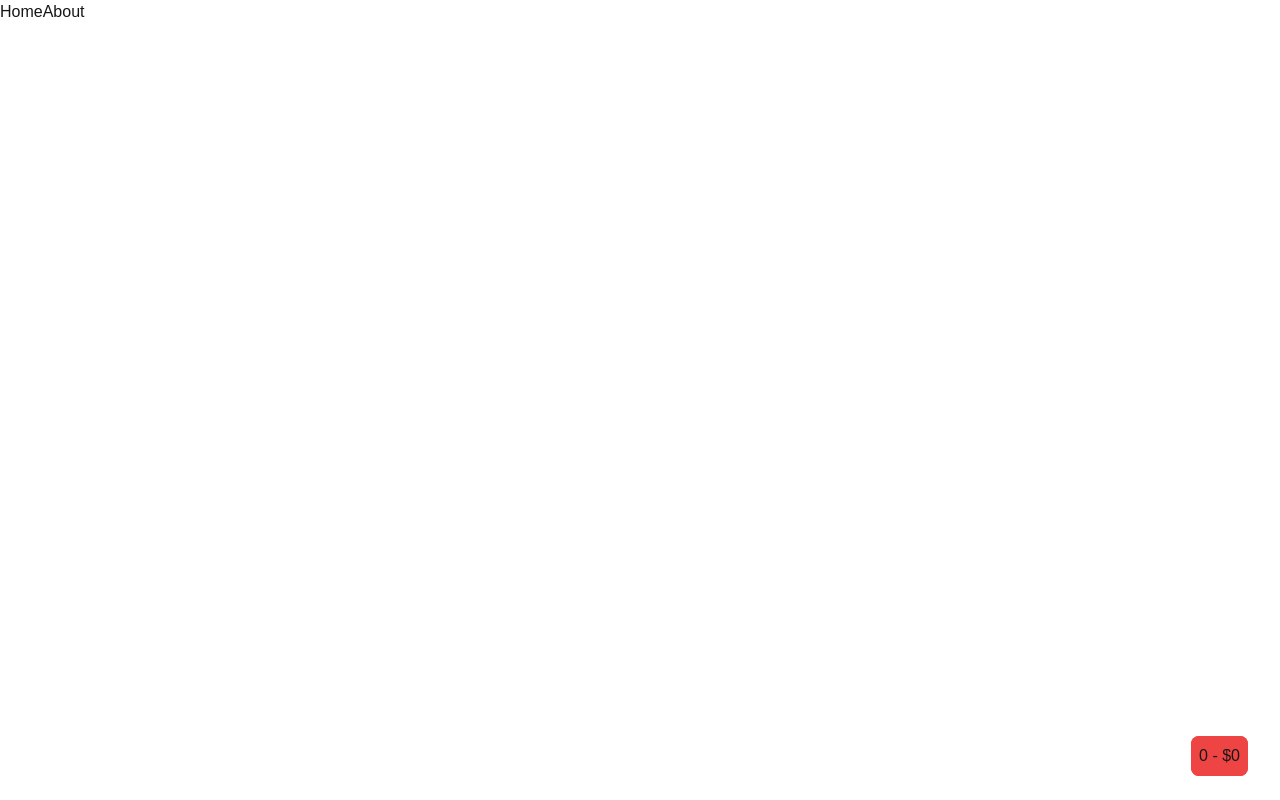
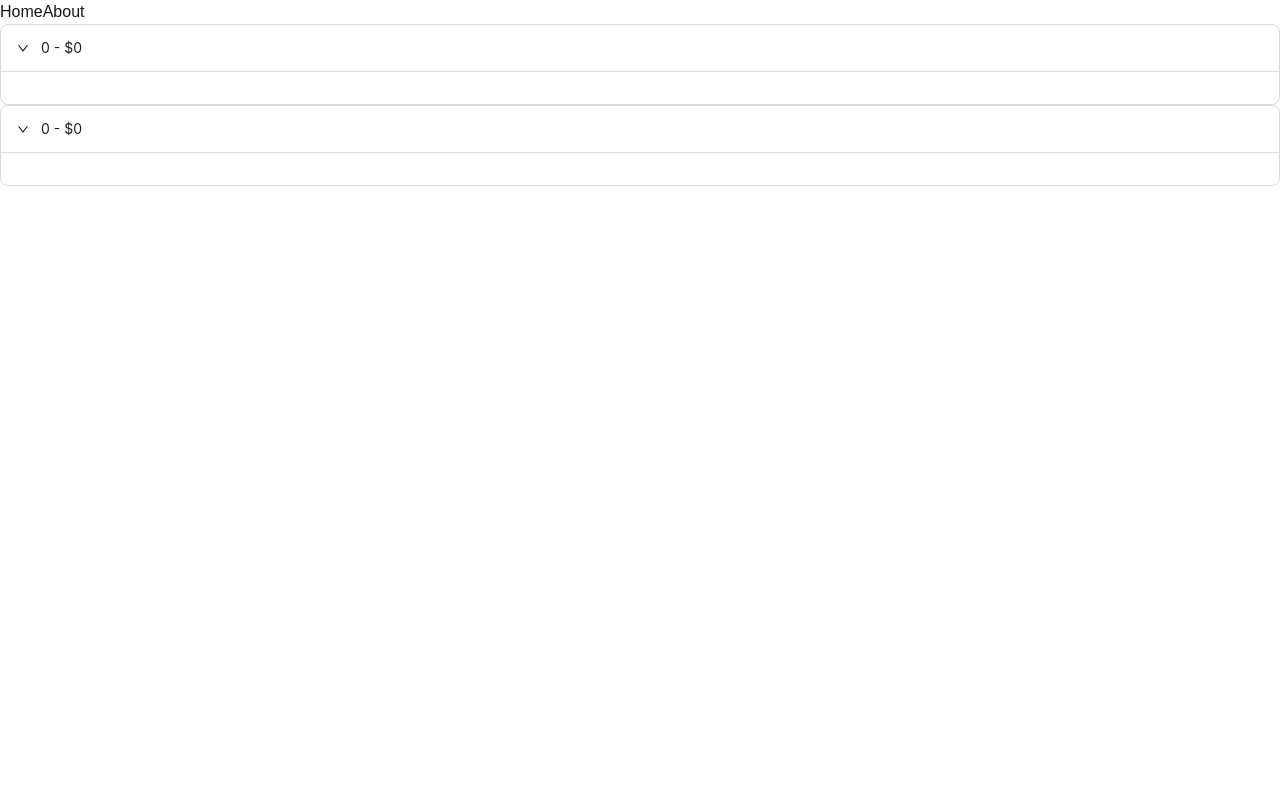
Before and after one commit to FahadAbdulQayyum/next-appp, a Next.js app: page /popup in a window 1280 px wide. Built offline with nearby package versions, Linux system fonts and the light colour scheme.

Commit message:
Popup with Collapser halfly configured

```diff
--- a/src/app/popup/page.tsx
+++ b/src/app/popup/page.tsx
@@ -1,4 +1,10 @@
 "use client"
+
+import React from 'react';
+import type { CollapseProps } from 'antd';
+import { Collapse } from 'antd';
+
+import { DeleteOutlined } from '@ant-design/icons';
 
 import { useSelector, useDispatch } from 'react-redux';
 import { RootState } from '../../lib/store'; // Import the RootState type
@@ -7,7 +13,23 @@ import { incrementt, decrement } from '../../lib/features/counter/counterSlice';
 import { useRouter } from 'next/navigation';
 import { useEffect, useState } from 'react';
 
-const Popup = () => {
+const text = `
+  A dog is a type of domesticated animal.
+  Known for its loyalty and faithfulness,
+  it can be found as a welcome guest in many households across the world.
+`;
+
+const items: CollapseProps['items'] = [
+    {
+        key: '1',
+        label: 'pricee',
+        children: <p>{text}</p>,
+        //                 {obj && obj.productName.length + ' - ' + '$' + pricee}
+
+    }
+];
+
+const Popup: React.FC = () => {
 
     // const count = useSelector((state: RootState) => state.counter?.value);
     const obj = useSelector((state: RootState) => state.counter?.obj);
@@ -17,12 +39,21 @@ const Popup = () => {
 
     let prices: number[] = [];
     // let pricee: number = 0;
-    const [pricee, setPricee] = useState(0)
+
+    type productType = {
+        name: string,
+        price: number,
+        imageUrl: string,
+    }
+
+    const [pricee, setPricee] = useState(0);
+    const [products, setProducts] = useState<(productType | string)[]>([]);
 
     const router = useRouter();
 
     useEffect(() => {
         { console.log('obj.productName...', obj && obj.productName) }
+        obj && setProducts([...obj.productName])
         // let pricee = obj && obj.productName.reduce((a: any, b: any) => b.price + a.price, 0);
         // let pricee = obj && obj.productName.reduce((a: any, b: any) => +b.price + +a.price, 0);
         // let pricee = obj && obj.productName.map((v: any) => v.reduce((a: any, b: any) => a.price + b.price, 0));
@@ -34,18 +65,90 @@ const Popup = () => {
         console.log('priceee...', pricee);
     }, [obj])
 
-    return (
-        <div
-            // className='absolute bg-red-500 right-8 bottom-1 p-2 rounded-lg'
-            className='fixed bg-red-500 right-8 bottom-6 p-2 rounded-lg active:scale-105'
-        >
-            <button
-                onClick={() => router.push('/calendars')}
-            >
-                {obj && obj.productName.length + ' - ' + '$' + pricee}
-            </button>
-        </div>
-    )
-}
+    const items: CollapseProps['items'] = [
+        {
+            key: '1',
+            // label: pricee,
+            label:
+                obj && obj.productName.length + ' - ' + '$' + pricee,
+            // children: <p>{text}</p>,
+            // children: <p>{obj && obj.productName.map(v => v)}</p>,
+            children: <div>{products.map((v, i) => typeof v === 'object' && 'name' in v ? <div
+                style={{
+                    display: 'flex',
+                    justifyContent: 'space-between'
+                }}
+            ><span>{i + 1 + ' - ' + v.name}</span><span><DeleteOutlined /></span></div> : v)}</div>,
+            //                 {obj && obj.productName.length + ' - ' + '$' + pricee}
 
-export default Popup
+        }
+    ];
+
+    const onChange = (key: string | string[]) => {
+        console.log(key);
+    };
+
+    return <Collapse items={items} defaultActiveKey={['1']} onChange={onChange}
+        style={{
+            backgroundColor: 'white'
+        }}
+    />;
+};
+
+export default Popup;
+
+
+
+
+
+// "use client"
+
+// import { useSelector, useDispatch } from 'react-redux';
+// import { RootState } from '../../lib/store'; // Import the RootState type
+// import { incrementt, decrement } from '../../lib/features/counter/counterSlice';
+
+// import { useRouter } from 'next/navigation';
+// import { useEffect, useState } from 'react';
+
+// const Popup = () => {
+
+//     // const count = useSelector((state: RootState) => state.counter?.value);
+//     const obj = useSelector((state: RootState) => state.counter?.obj);
+
+//     // Optional: Use dispatch if you want to modify the count
+//     const dispatch = useDispatch();
+
+//     let prices: number[] = [];
+//     // let pricee: number = 0;
+//     const [pricee, setPricee] = useState(0)
+
+//     const router = useRouter();
+
+//     useEffect(() => {
+//         { console.log('obj.productName...', obj && obj.productName) }
+//         // let pricee = obj && obj.productName.reduce((a: any, b: any) => b.price + a.price, 0);
+//         // let pricee = obj && obj.productName.reduce((a: any, b: any) => +b.price + +a.price, 0);
+//         // let pricee = obj && obj.productName.map((v: any) => v.reduce((a: any, b: any) => a.price + b.price, 0));
+//         obj && obj.productName.map((v: any) => prices.push(v.price));
+//         let priceed = prices.reduce((a, b) => a + b, 0)
+//         setPricee(priceed)
+//         // let pricee = obj && obj.productName.reduce((a: any, b: any) => a.price);
+//         // let pricee = obj && obj.productName.map((v: any) => v.price)
+//         console.log('priceee...', pricee);
+//     }, [obj])
+
+//     return (
+//         <div
+//             // className='absolute bg-red-500 right-8 bottom-1 p-2 rounded-lg'
+//             className='fixed bg-red-500 right-8 bottom-6 p-2 rounded-lg active:scale-105'
+//         >
+//             <button
+//                 onClick={() => router.push('/calendars')}
+//             >
+//                 {obj && obj.productName.length + ' - ' + '$' + pricee}
+//             </button>
+//         </div>
+//     )
+// }
+
+// export default Popup
```
